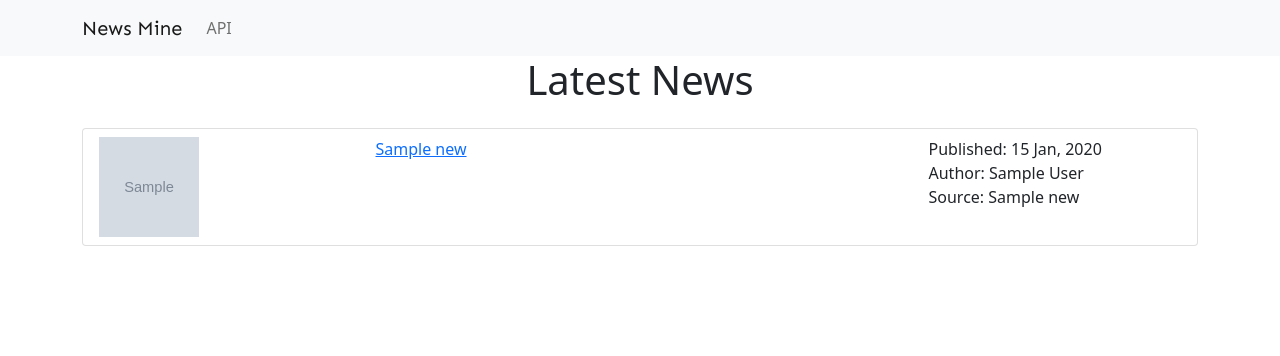
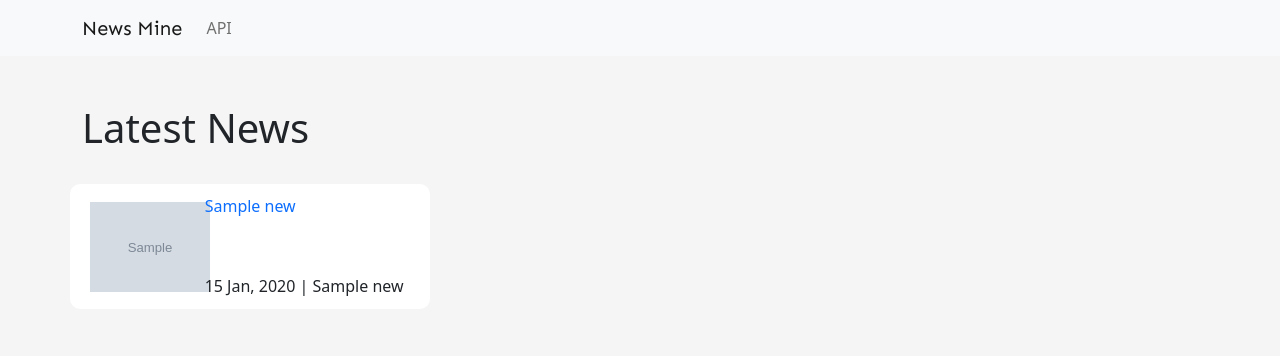
Before and after one commit to recentfahim/lead_news, a Django app: page / in a window 1280 px wide. Shown: the top 356 px of the page. Run offline with Django 4.2, Linux system fonts and the light colour scheme; tables that the repository leaves empty hold one stand-in row (values such as "Sample post"); grey boxes marked "Sample" are stand-in pictures; parts of the project's set-up code (start-up, migrations or seed data) failed here and were passed over.

Commit message:
add news card, and fix static files loading issue

```diff
--- a/lead_news/urls.py
+++ b/lead_news/urls.py
@@ -15,9 +15,11 @@ Including another URLconf
 """
 from django.contrib import admin
 from django.urls import path, include
+from django.conf import settings
+from django.conf.urls.static import static
 
 urlpatterns = [
     path('admin/', admin.site.urls),
     path('', include('news.urls.web')),
     path('api/v1/', include('news.urls.api'))
-]
+] + static(settings.STATIC_URL, document_root=settings.STATIC_ROOT)
--- /dev/null
+++ b/static/css/styles.css
@@ -0,0 +1,28 @@
+body {
+    background-color: #f5f5f5;
+}
+
+.news-wrapper .news {
+    background: #ffffff;
+    padding: 10px 8px;
+    border-radius: 10px;
+    margin-right: 0.5rem;
+    min-height: 125px;
+}
+
+.news-wrapper .news a {
+    text-decoration: none;
+    cursor: pointer;
+}
+
+.news-wrapper .news p {
+    display: -webkit-box;
+    /* max-width: 200px; */
+    -webkit-line-clamp: 3;
+    -webkit-box-orient: vertical;
+    overflow: hidden;
+}
+
+.bottom-n15px {
+    bottom: -15px;
+}
--- a/templates/home.html
+++ b/templates/home.html
@@ -1,30 +1,33 @@
 {% extends 'layout.html' %}
+{% load static %}
 {% block title %}Home{% endblock %}
 {% block content %}
     <section>
         <div class="container mb-3">
-            <h1 class="text-center">Latest News</h1>
-            <div>
-                <ul class="list-group my-4">
+            <h1 class="mt-5">Latest News</h1>
+            <div class="news-wrapper">
+                <div class="row">
                     {% for article in news_list %}
-                        <li class="list-group-item">
-                            <div class="row">
-                                <div class="col-3">
-                                    <img src="{{ article.image_url }}" alt="" width="100" height="100">
+                        <div class="col-4 mt-4">
+                            <div class="row news h-100">
+                                <div class="col-4 d-flex align-items-center">
+                                    <img src="{{ article.image_url }}" alt="" width="120">
                                 </div>
-                                <div class="col-6">
-                                    <a href="{{ article.url }}">{{ article.title }}</a>
-                                </div>
-                                <div class="col-3">
-                                    Published: {{ article.published_at|date:'d M, Y' }}<br>
-                                    Author: {{ article.author_name }}<br>
-                                    Source: {{ article.source_name }}
+                                <div class="col-8 position-relative">
+                                    <a href="{{ article.url }}">
+                                        <p class="">
+                                            {{ article.title }}
+                                        </p>
+                                    </a>
+                                    <p class="position-absolute bottom-n15px">
+                                        {{ article.published_at|date:'d M, Y' }} | {{ article.source_name }}
+                                    </p>
                                 </div>
                             </div>
-                        </li>
+                        </div>
                     {% endfor %}
-                </ul>
-                <nav aria-label="Page navigation example">
+                </div>
+                <nav class="mt-5">
                     {% if is_paginated %}
                         <ul class="pagination justify-content-center">
                             {% if page_obj.has_previous %}
--- a/templates/layout.html
+++ b/templates/layout.html
@@ -1,11 +1,13 @@
 <!DOCTYPE html>
 <html lang="en">
 <head>
+    {% load static %}
     <meta charset="UTF-8">
-    <title>{% block title %}{% endblock %} - NewsMine</title>
+    <title>{% block title %}{% endblock %} - News Mine</title>
     <link href="https://cdn.jsdelivr.net/npm/bootstrap@5.0.2/dist/css/bootstrap.min.css" rel="stylesheet"
           integrity="sha384-EVSTQN3/azprG1Anm3QDgpJLIm9Nao0Yz1ztcQTwFspd3yD65VohhpuuCOmLASjC" crossorigin="anonymous">
     <link rel="stylesheet" href="https://fonts.googleapis.com/css?family=Sen">
+    <link rel="stylesheet" href="{% static 'css/styles.css' %}">
     {% block css %}{% endblock %}
 </head>
 <body>
```
Also changed, not shown: lead_news/settings.py (+7 -0 lines).
